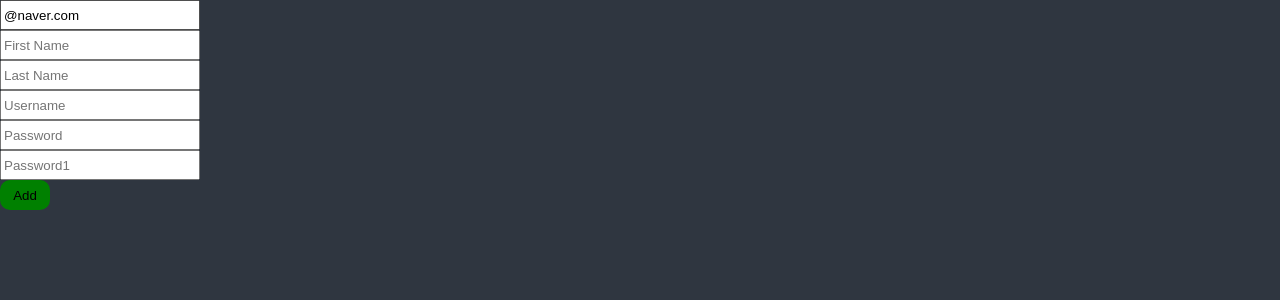
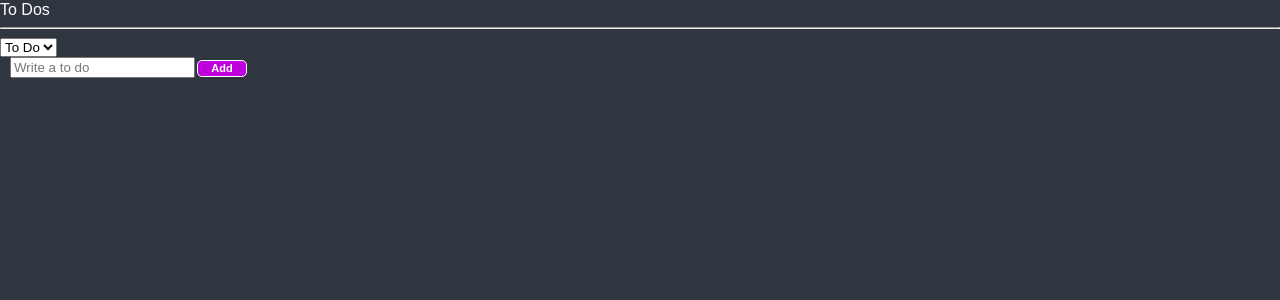
Before and after one commit to chaemin2/typescript_todo, a React (Create React App) app: page / in a window 1280 px wide. Shown: the top 300 px of the page. Built offline with nearby package versions, Linux system fonts and the light colour scheme.

Commit message:
노마드코더 기능 구성 완료(5강)

```diff
--- a/src/App.tsx
+++ b/src/App.tsx
@@ -1,5 +1,5 @@
 import { createGlobalStyle, ThemeProvider } from 'styled-components';
-import ToDoList from './ToDoList';
+import ToDoList from './components/ToDoList';
 
 const GlobalStyle = createGlobalStyle`
 @import url('https://fonts.googleapis.com/css2?family=Source+Sans+Pro:wght@300;400&display=swap');
--- a/src/ToDoList.tsx
+++ /dev/null
@@ -1,125 +0,0 @@
-import React, { useState } from 'react';
-import { useForm } from 'react-hook-form';
-import styled from 'styled-components';
-
-/*
-function ToDoList() {
-	const [toDo, setToDo] = useState('');
-	const [toDoError, setToDoError] = useState('');
-	const onChange = (event: React.FormEvent<HTMLInputElement>) => {
-		const {
-			currentTarget: { value }
-		} = event;
-		setToDoError('');
-		setToDo(value);
-	};
-	const onSubmit = (event: React.FormEvent<HTMLFormElement>) => {
-		event.preventDefault();
-		if (toDo.length < 10) {
-			return setToDoError('To do should be longer');
-		}
-	};
-	return (
-		<div>
-			<form onSubmit={onSubmit}>
-				<input onChange={onChange} value={toDo} placeholder="Write a to do" />
-				<button>Add</button>
-				{toDoError !== '' ? toDoError : null}
-			</form>
-		</div>
-	);
-}
-*/
-
-const Register = styled.input`
-	width: 200px;
-	height: 30px;
-	/* margin: auto; */
-`;
-
-const AddButton = styled.button`
-	width: 50px;
-	height: 30px;
-	background-color: green;
-	border-radius: 10px;
-	border: 0;
-	/* margin: auto; */
-`;
-
-interface IForm {
-	email: string;
-	firstname: string;
-	lastname: string;
-	username: string;
-	password: string;
-	password1: string;
-	extraError?: string;
-}
-
-function ToDoList() {
-	const {
-		register,
-		handleSubmit,
-		formState: { errors },
-		setError
-	} = useForm<IForm>({
-		defaultValues: {
-			email: '@naver.com'
-		}
-	});
-
-	const onValid = (data: IForm) => {
-		if (data.password !== data.password1) {
-			setError('password1', { message: 'Password are not the same' }, { shouldFocus: true });
-		}
-		setError('extraError', { message: 'Server offline.' });
-	};
-
-	console.log(errors);
-	return (
-		<div>
-			<form style={{ display: 'flex', flexDirection: 'column' }} onSubmit={handleSubmit(onValid)}>
-				<Register
-					{...register('email', {
-						required: 'Email is required',
-						pattern: { value: /^[A-Za-z0-9._%+-]+@naver.com$/, message: 'Only naver.com emails allowed' }
-					})}
-					placeholder="Email"
-				/>
-				<span>{errors?.email?.message}</span>
-				<Register
-					{...register('firstname', {
-						required: 'Write here',
-						validate: {
-							noNico: value => (value.includes('nico') ? 'no nicos allowed' : true),
-							noNick: value => (value.includes('nick') ? 'no nick allowed' : true)
-						}
-					})}
-					placeholder="First Name"
-				/>
-				<span>{errors?.firstname?.message}</span>
-				<Register {...register('lastname', { required: 'Write here' })} placeholder="Last Name" />
-				<span>{errors?.lastname?.message}</span>
-				<Register {...register('username', { required: 'Write here', minLength: 10 })} placeholder="Username" />
-				<span>{errors?.username?.message}</span>
-				<Register {...register('password', { required: 'Write here', minLength: 5 })} placeholder="Password" />
-				<span>{errors?.password?.message}</span>
-				<Register
-					{...register('password1', {
-						required: 'Password is required',
-						minLength: {
-							value: 5,
-							message: 'Your password is too short.'
-						}
-					})}
-					placeholder="Password1"
-				/>
-				<span>{errors?.password1?.message}</span>
-				<AddButton>Add</AddButton>
-				<span>{errors?.extraError?.message}</span>
-			</form>
-		</div>
-	);
-}
-
-export default ToDoList;
--- /dev/null
+++ b/src/components/CreateToDo.tsx
@@ -0,0 +1,39 @@
+import { useForm } from 'react-hook-form';
+import { useRecoilValue, useSetRecoilState } from 'recoil';
+import styled from 'styled-components';
+import { categoryState, toDoState } from './atoms';
+import { ToDoBtn } from './ToDo';
+
+interface IForm {
+	toDo: string;
+}
+const AddBtn = styled(ToDoBtn)`
+	background-color: #bf00dc;
+	&:hover {
+		background-color: #c641da;
+	}
+`;
+function CreateToDo() {
+	const setToDos = useSetRecoilState(toDoState);
+	const category = useRecoilValue(categoryState);
+	const { register, handleSubmit, setValue } = useForm<IForm>();
+	const onSubmit = ({ toDo }: IForm) => {
+		setToDos(oldToDos => [{ text: toDo, category, id: Date.now() }, ...oldToDos]);
+		setValue('toDo', '');
+	};
+
+	return (
+		<form onSubmit={handleSubmit(onSubmit)}>
+			<input
+				{...register('toDo', {
+					required: 'Please write a To Do'
+				})}
+				placeholder="Write a to do"
+				style={{ marginLeft: '10px' }}
+			/>
+			<AddBtn>Add</AddBtn>
+		</form>
+	);
+}
+
+export default CreateToDo;
--- /dev/null
+++ b/src/components/ToDo.tsx
@@ -0,0 +1,77 @@
+import React from 'react';
+import { selector, useRecoilState, useRecoilValue, useSetRecoilState } from 'recoil';
+import styled from 'styled-components';
+import { Categories, IToDo, toDoState } from './atoms';
+
+export const ToDoBtn = styled.button`
+	width: 50px;
+	height: 17px;
+	font-size: 11px;
+	font-weight: bold;
+	margin: 0px 2px;
+	border: white solid 1px;
+	border-radius: 5px;
+	color: white;
+	cursor: pointer;
+	background-color: black;
+	/* &:hover {
+		background-color: #ea5959;
+	} */
+`;
+
+function ToDo({ text, category, id }: IToDo) {
+	const setToDos = useSetRecoilState(toDoState);
+	const onClick = (event: React.MouseEvent<HTMLButtonElement>) => {
+		const {
+			currentTarget: { name }
+		} = event;
+
+		setToDos(oldToDos => {
+			const targetIndex = oldToDos.findIndex(toDo => toDo.id === id);
+			// const oldToDo = oldToDos[targetIndex];
+			const newToDo = { text, id, category: name as any };
+
+			return name !== Categories.DELETE
+				? [...oldToDos.slice(0, targetIndex), newToDo, ...oldToDos.slice(targetIndex + 1)]
+				: [...oldToDos.slice(0, targetIndex), ...oldToDos.slice(targetIndex + 1)];
+		});
+	};
+
+	// const onDelete = (event: React.MouseEvent<HTMLButtonElement>) => {
+	// 	const {
+	// 		currentTarget: { name }
+	// 	} = event;
+	// 	setToDos(oldToDos => {
+	// 		const targetIndex = oldToDos.findIndex(toDo => toDo.id === id);
+	// 		// const oldToDo = oldToDos[targetIndex];
+	// 		const newToDo = { text, id, category: name as any };
+
+	// 		return [...oldToDos.slice(0, targetIndex), ...oldToDos.slice(targetIndex + 1)];
+	// 	});
+	// };
+	return (
+		<li>
+			<span style={{ margin: '0px 10px' }}>{text}</span>
+			{category !== Categories.DOING && (
+				<ToDoBtn name={Categories.DOING} onClick={onClick}>
+					Doing
+				</ToDoBtn>
+			)}
+			{category !== Categories.TO_DO && (
+				<ToDoBtn name={Categories.TO_DO} onClick={onClick}>
+					To Do
+				</ToDoBtn>
+			)}
+			{category !== Categories.DONE && (
+				<ToDoBtn name={Categories.DONE} onClick={onClick}>
+					Done
+				</ToDoBtn>
+			)}
+			<ToDoBtn name={Categories.DELETE} onClick={onClick}>
+				삭제
+			</ToDoBtn>
+		</li>
+	);
+}
+
+export default ToDo;
--- /dev/null
+++ b/src/components/ToDoList.tsx
@@ -0,0 +1,33 @@
+import React from 'react';
+import { useRecoilState, useRecoilValue } from 'recoil';
+import { Categories, categoryState, toDoSelector, toDoState } from './atoms';
+import CreateToDo from './CreateToDo';
+import ToDo from './ToDo';
+
+function ToDoList() {
+	const toDos = useRecoilValue(toDoSelector);
+	const toD = useRecoilValue(toDoState);
+	const [category, setCategory] = useRecoilState(categoryState);
+	const onInput = (event: React.FormEvent<HTMLSelectElement>) => {
+		setCategory(event.currentTarget.value as any);
+	};
+	console.log(toD);
+
+	return (
+		<div>
+			<h1>To Dos</h1>
+			<hr />
+			<select value={category} onInput={onInput}>
+				<option value={Categories.TO_DO}>To Do</option>
+				<option value={Categories.DOING}>Doing</option>
+				<option value={Categories.DONE}>Done</option>
+			</select>
+			<CreateToDo />
+			{toDos?.map(toDo => (
+				<ToDo key={toDo.id} {...toDo} />
+			))}
+		</div>
+	);
+}
+
+export default ToDoList;
--- /dev/null
+++ b/src/components/atoms.tsx
@@ -0,0 +1,32 @@
+import { atom, selector } from 'recoil';
+
+export enum Categories {
+	'TO_DO' = 'TO_DO',
+	'DOING' = 'DOING',
+	'DONE' = 'DONE',
+	'DELETE' = 'DELETE'
+}
+export interface IToDo {
+	text: string;
+	category: Categories;
+	id: number;
+}
+
+export const categoryState = atom<Categories>({
+	key: 'category',
+	default: Categories.TO_DO
+});
+
+export const toDoState = atom<IToDo[]>({
+	key: 'toDo',
+	default: []
+});
+
+export const toDoSelector = selector({
+	key: 'toDoSelector',
+	get: ({ get }) => {
+		const toDos = get(toDoState);
+		const category = get(categoryState);
+		return toDos.filter(toDo => toDo.category === category);
+	}
+});
--- a/src/index.tsx
+++ b/src/index.tsx
@@ -1,6 +1,5 @@
 import React from 'react';
 import ReactDOM from 'react-dom/client';
-import { QueryClient, QueryClientProvider } from 'react-query';
 import { RecoilRoot } from 'recoil';
 import { ThemeProvider } from 'styled-components';
 import App from './App';
--- a/src/styled.d.ts
+++ b/src/styled.d.ts
@@ -6,8 +6,6 @@ declare module 'styled-components' {
 		bgColor: string;
 		accentColor: string;
 		coinBgColor: string;
-		palette: {
-			mode: string;
-		};
+		btnColor?: string;
 	}
 }
--- a/src/theme.ts
+++ b/src/theme.ts
@@ -5,7 +5,5 @@ export const darkTheme: DefaultTheme = {
 	textColor: 'white',
 	coinBgColor: '#6666ff',
 	accentColor: '#9c88ff',
-	palette: {
-		mode: 'black'
-	}
+	btnColor: 'black'
 };
```
